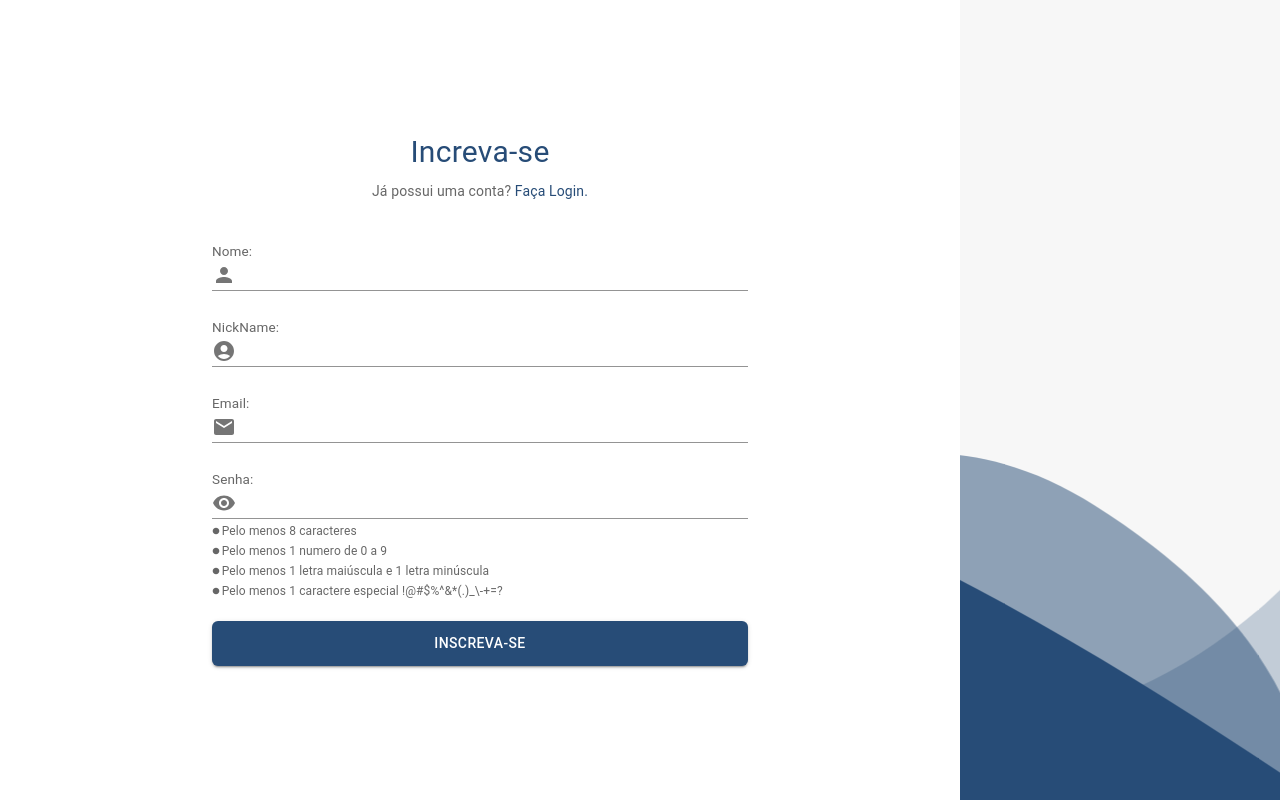
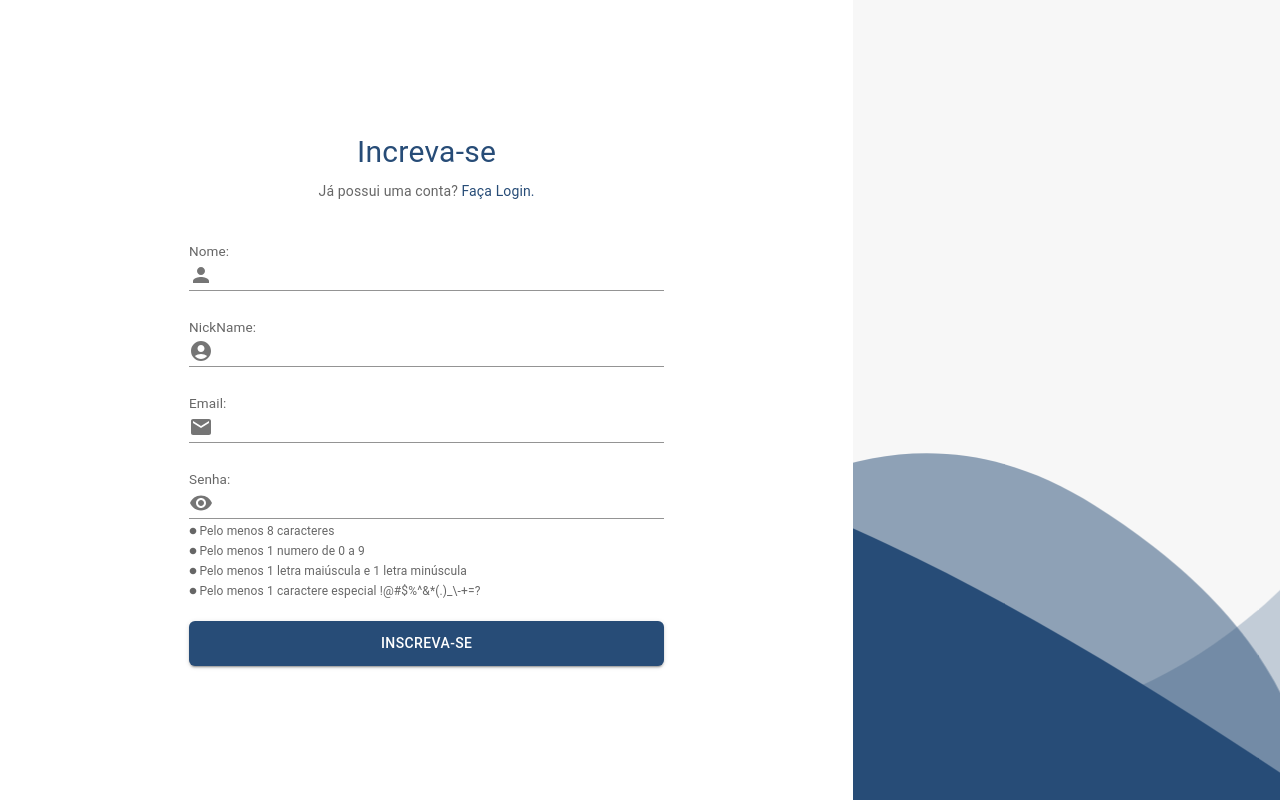
Before and after one commit to Paulo-Enrique-Santos/auth-user-token-web, a React (Vite) app: page / in a window 1280 px wide. Built offline with nearby package versions, Linux system fonts and the light colour scheme.

Commit message:
feat: new home page

```diff
--- a/src/pages/Authentication/Authentication.tsx
+++ b/src/pages/Authentication/Authentication.tsx
@@ -6,6 +6,7 @@ import LoginForm from './components/LoginForm/LoginForm'
 import { useState } from 'react'
 
 const Authentication = () => {
+  const isLargeScreen = window.innerWidth >= 900
   const [showRegister, setShowRegister] = useState(true)
   const [showLogin, setShowLogin] = useState(false)
 
@@ -20,7 +21,12 @@ const Authentication = () => {
   }
 
   return (
-    <Grid container height="100vh" sx={{ backgroundColor: '#F7F7F7' }}>
+    <Grid
+      container
+      height="100vh"
+      maxWidth="100vw"
+      sx={{ backgroundColor: '#F7F7F7', overflowX: 'hidden' }}
+    >
       <div className="custom-shape-divider-bottom-1685654964">
         <svg
           data-name="Layer 1"
@@ -44,41 +50,34 @@ const Authentication = () => {
           ></path>
         </svg>
       </div>
-      {showRegister && (
-        <Grid container xs={12} md={9} height="100vh">
+      <Grid container xs={12} md={8} height="100vh">
         <Box
           sx={{
+            width: '100%',
             zIndex: 1,
-              animation: `${showRegisterAnimation} 1s forwards ease-in-out`,
+            animation: isLargeScreen
+              ? showRegister
+                ? `${showRegisterAnimation} 1s forwards ease-in-out`
+                : `${showLoginAnimation} 1s forwards ease-in-out`
+              : '',
             backgroundColor: '#fff',
           }}
         >
+          {showRegister ? (
             <Grow in={showRegister} timeout={2000}>
               <Box sx={{ height: '100%' }}>
                 <RegisterForm setShowLogin={handleSetShowLogin} />
               </Box>
             </Grow>
-          </Box>
-        </Grid>
-      )}
-      {showLogin && (
-        <Grid container xs={12} md={9} mdOffset={6} height="100vh">
-          <Box
-            sx={{
-              width: '100%',
-              zIndex: 1,
-              animation: `${showLoginAnimation} 1s forwards ease-in-out`,
-              backgroundColor: '#fff',
-            }}
-          >
+          ) : (
             <Grow in={showLogin} timeout={2000}>
               <Box sx={{ height: '100%' }}>
                 <LoginForm setShowRegister={handleSetShowRegister} />
               </Box>
             </Grow>
+          )}
         </Box>
       </Grid>
-      )}
     </Grid>
   )
 }
```
Lines whose indentation alone changed are shown as unchanged.
